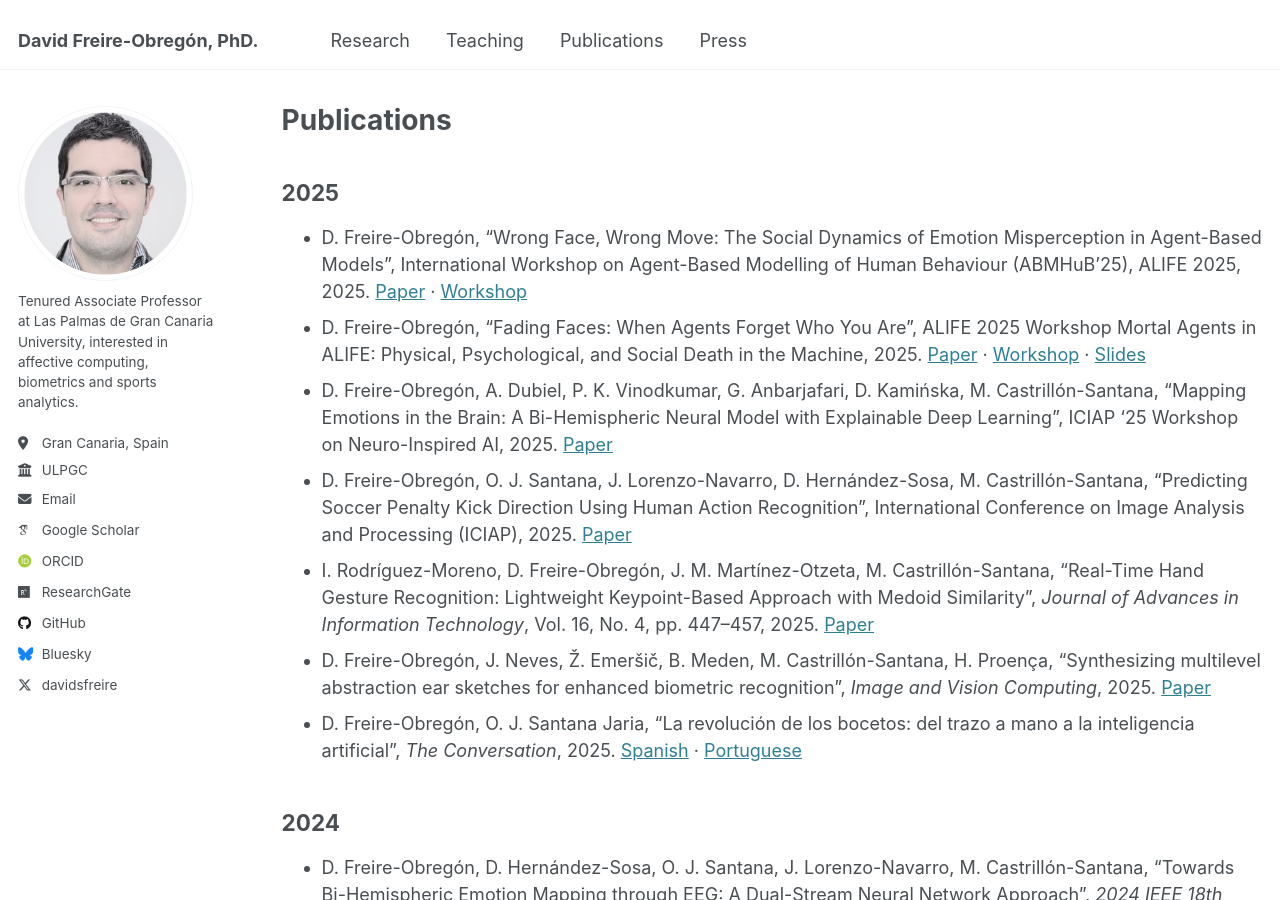
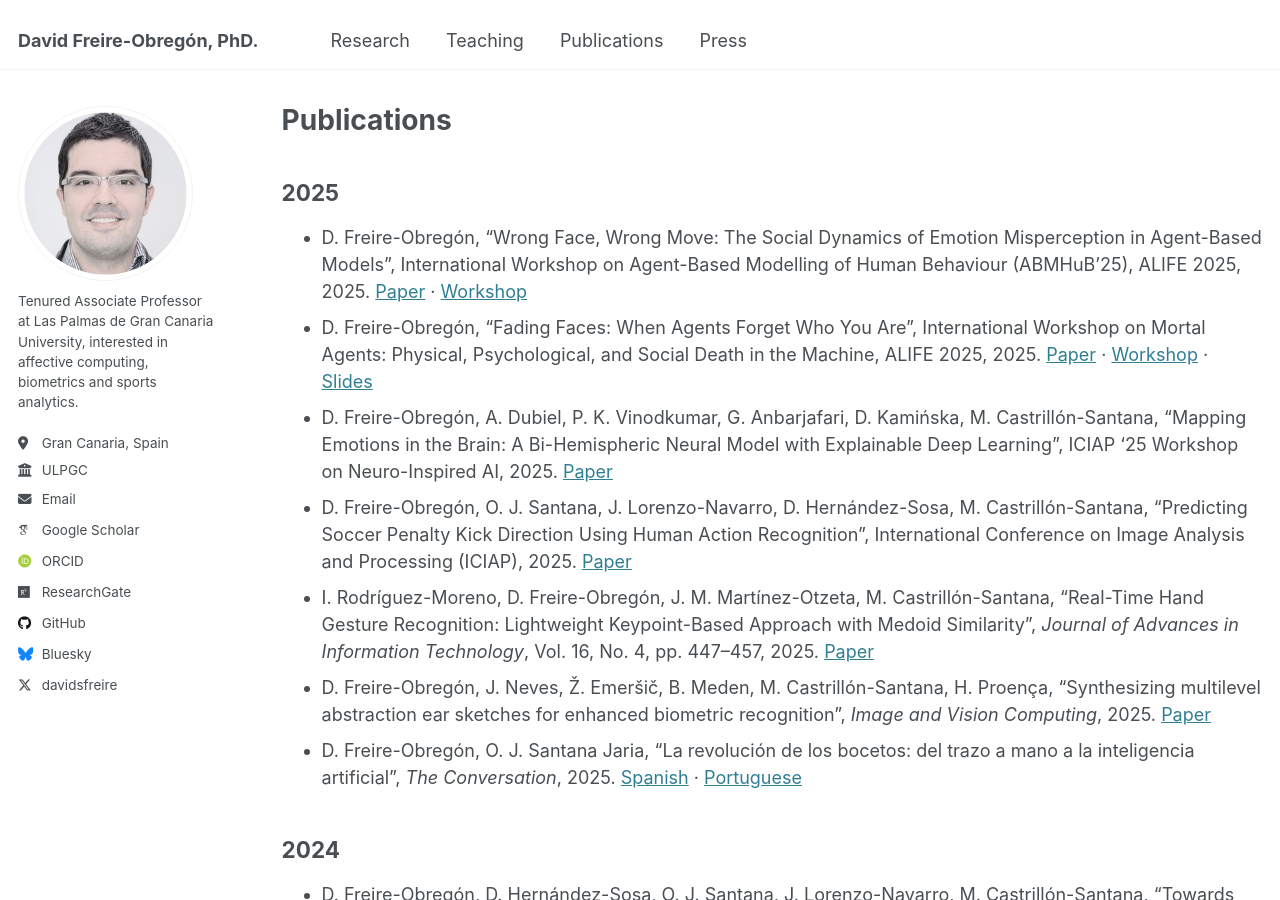
Before and after one commit to davidfreire/davidfreire.github.io, a Jekyll site: the page built from _pages/publications.md, in a window 1280 px wide and 900 px high. Built offline with Jekyll 4.4.1, drawn with Linux system fonts in a browser that asks for light colours; some web fonts are replaced.

Commit message:
Correct publication entry for 'Fading Faces' in 2025
Updated publication details for 2025, correcting the workshop title and links for 'Fading Faces: When Agents Forget Who You Are'.

```diff
--- a/_pages/publications.md
+++ b/_pages/publications.md
@@ -12,7 +12,7 @@ redirect_from:
 
 ## 2025
 - D. Freire-Obregón, "Wrong Face, Wrong Move: The Social Dynamics of Emotion Misperception in Agent-Based Models", International Workshop on Agent-Based Modelling of Human Behaviour (ABMHuB'25), ALIFE 2025, 2025. <a href="https://arxiv.org/abs/2509.00080" target="_blank">Paper</a> · <a href="http://abmhub.cs.ucl.ac.uk/2025/" target="_blank">Workshop</a>
-- D. Freire-Obregón, "Fading Faces: When Agents Forget Who You Are", ALIFE 2025 Workshop Mortal Agents in ALIFE: Physical, Psychological, and Social Death in the Machine, 2025. <a href="https://zenodo.org/records/17233750" target="_blank">Paper</a> · <a href="https://sites.google.com/kyoto-u.ac.jp/mortalagents2025" target="_blank">Workshop</a> · <a href="https://github.com/davidfreire/davidfreire.github.io/raw/master/files/2025_Mortal_Agents_Fading_Faces.pdf" target="_blank" download>Slides</a>
+- D. Freire-Obregón, "Fading Faces: When Agents Forget Who You Are", International Workshop on Mortal Agents: Physical, Psychological, and Social Death in the Machine, ALIFE 2025, 2025. <a href="https://zenodo.org/records/17233750" target="_blank">Paper</a> · <a href="https://sites.google.com/kyoto-u.ac.jp/mortalagents2025" target="_blank">Workshop</a> · <a href="https://github.com/davidfreire/davidfreire.github.io/raw/master/files/2025_Mortal_Agents_Fading_Faces.pdf" target="_blank" download>Slides</a>
 - D. Freire-Obregón, A. Dubiel, P. K. Vinodkumar, G. Anbarjafari, D. Kamińska, M. Castrillón-Santana, "Mapping Emotions in the Brain: A Bi-Hemispheric Neural Model with Explainable Deep Learning", ICIAP '25 Workshop on Neuro-Inspired AI, 2025. <a href="https://arxiv.org/abs/2507.12625" target="_blank">Paper</a>
 - D. Freire-Obregón, O. J. Santana, J. Lorenzo-Navarro, D. Hernández-Sosa, M. Castrillón-Santana, "Predicting Soccer Penalty Kick Direction Using Human Action Recognition", International Conference on Image Analysis and Processing (ICIAP), 2025. <a href="https://arxiv.org/abs/2507.12617" target="_blank">Paper</a>
 - I. Rodríguez-Moreno, D. Freire-Obregón, J. M. Martínez-Otzeta, M. Castrillón-Santana, "Real-Time Hand Gesture Recognition: Lightweight Keypoint-Based Approach with Medoid Similarity", *Journal of Advances in Information Technology*, Vol. 16, No. 4, pp. 447–457, 2025. <a href="https://www.jait.us/show-253-1668-1.html" target="_blank">Paper</a>
```
